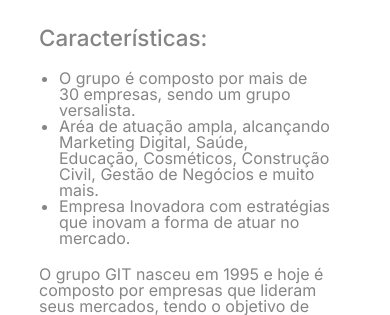
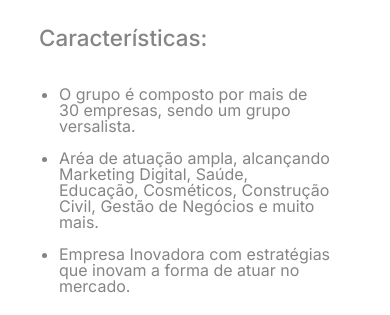
Before and after one commit to DevMiguelAraujo/Ideal-Trends, a plain HTML site: page index.html in a window 390 px wide. Shown: the part 486-801 px from the top of the page. Drawn offline with Linux system fonts and the light colour scheme.

Commit message:
Added more spacing between list items.

```diff
--- a/index.css
+++ b/index.css
@@ -326,6 +326,9 @@
   main{
     flex-direction: column;
   }
+  .main_content ul li{
+    margin: 16px 0;
+  }
   .main_content{
     margin-bottom: 28px;
   }
```
